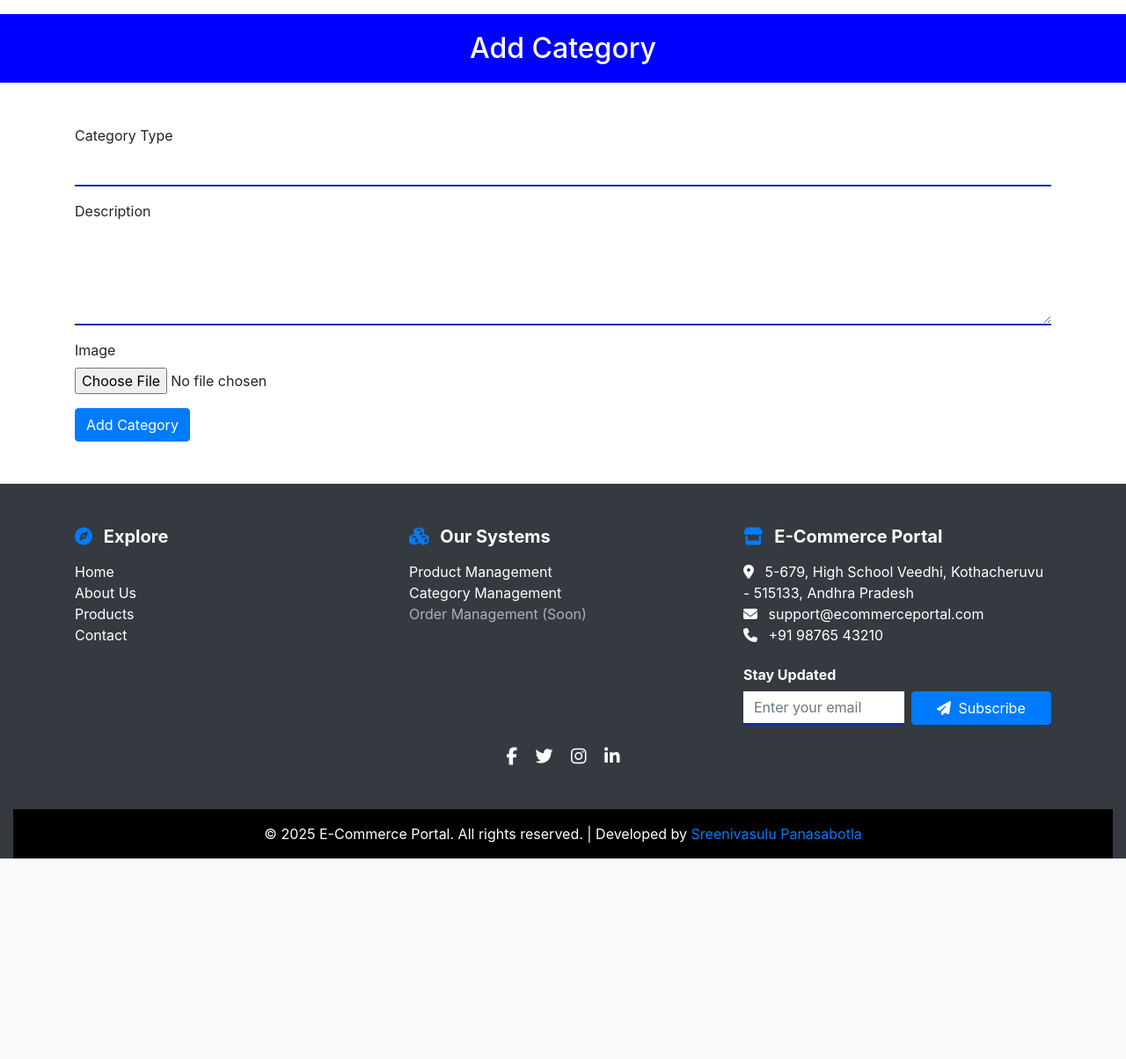
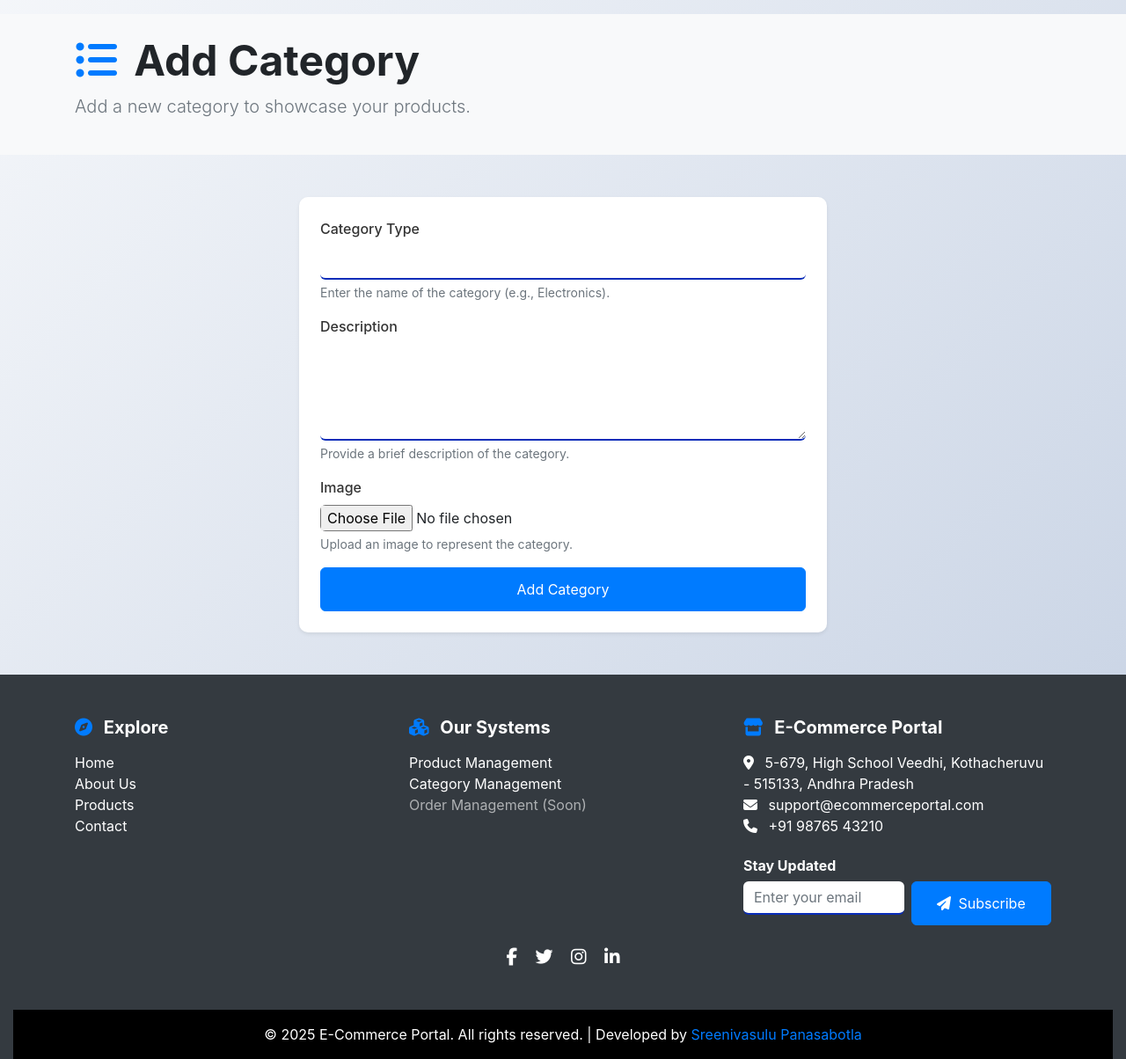
Before and after one commit to Sreenivasulu1914/e-commerce-portal, a Flask app: page /add_category in a window 1280 px wide. Shown: the part 56-1260 px from the top of the page at 88% size. Before the commit the page ends 1032 px from the top, so only its background shows below. Run offline with Flask 3, Linux system fonts and the light colour scheme; the visitor is signed in with stand-in values (Sample User, id 1); some libraries are stand-ins or nearby versions.

Commit message:
styles changes

```diff
--- a/templates/add_category.html
+++ b/templates/add_category.html
@@ -3,26 +3,198 @@
 {% block title %}Add Categories{% endblock %}
 
 {% block content %}
+    <!-- Heading Section -->
+    <section class="bg-light py-4">
+        <div class="container">
+            <h1 class="display-5 fw-bold animate__animated animate__fadeIn">
+                <i class="fas fa-list-ul me-2 text-primary"></i> {{ 'Edit Category' if category else 'Add Category' }}
+            </h1>
+            <p class="lead">{{ 'Update an existing category in our portfolio.' if category else 'Add a new category to showcase your products.' }}</p>
+        </div>
+    </section>
 
-    <h2 class="head_of_page">Add Category</h2>
     <!-- Add Category Form -->
-    <div class="container mt-5">
-
-        <form action="{{ url_for('edit_category', category_id=category['category_id']) if category else url_for('add_category') }}" method="post" enctype="multipart/form-data">
-            <div class="form-group">
-                <label for="category_type">Category Type</label>
-                <input type="text" class="form-control" id="category_type" name="category_type" value="{{ category['category_type'] if category else '' }}" required>
+    <div class="container mt-5 mb-5">
+        <div class="card p-4 shadow-sm animate__animated animate__fadeInUp" style="max-width: 600px; margin: 0 auto;">
+            <form action="{{ url_for('edit_category', category_id=category['category_id']) if category else url_for('add_category') }}" method="post" enctype="multipart/form-data" id="category-form">
+                <div class="form-group mb-3">
+                    <label for="category_type" class="form-label">Category Type</label>
+                    <input type="text" class="form-control" id="category_type" name="category_type" value="{{ category['category_type'] if category else '' }}" required aria-describedby="category_type_help">
+                    <small id="category_type_help" class="form-text text-muted">Enter the name of the category (e.g., Electronics).</small>
+                </div>
+                <div class="form-group mb-3">
+                    <label for="description" class="form-label">Description</label>
+                    <textarea class="form-control" id="description" name="description" rows="4" required aria-describedby="description_help">{{ category['description'] if category else '' }}</textarea>
+                    <small id="description_help" class="form-text text-muted">Provide a brief description of the category.</small>
+                </div>
+                <div class="form-group mb-3">
+                    <label for="image" class="form-label">Image</label>
+                    <input type="file" class="form-control-file" id="image" name="image" {% if not category %}required{% endif %} accept="image/*" aria-describedby="image_help">
+                    <small id="image_help" class="form-text text-muted">{{ 'Upload a new image or keep the existing one.' if category else 'Upload an image to represent the category.' }}</small>
+                </div>
+                <button type="submit" class="btn btn-primary w-100" id="submit-btn">{{ 'Update Category' if category else 'Add Category' }}</button>
+            </form>
+            <!-- Loading Spinner -->
+            <div id="loading-spinner" class="text-center mt-3 d-none">
+                <div class="spinner-border" role="status">
+                    <span class="visually-hidden">Loading...</span>
+                </div>
             </div>
-            <div class="form-group">
-                <label for="description">Description</label>
-                <textarea class="form-control" id="description" name="description" rows="4" required>{{ category['description'] if category else '' }}</textarea>
-            </div>
-            <div class="form-group">
-                <label for="image">Image</label>
-                <input type="file" class="form-control-file" id="image" name="image" {% if not category %}required{% endif %}>
-            </div>
-            <button type="submit" class="btn btn-primary">{{ 'Update Category' if category else 'Add Category' }}</button>
-        </form>
+        </div>
     </div>
 
-    {% endblock %}
+    <!-- JavaScript for Interactivity -->
+    <script>
+        document.addEventListener('DOMContentLoaded', function () {
+            const form = document.getElementById('category-form');
+            const submitBtn = document.getElementById('submit-btn');
+            const loadingSpinner = document.getElementById('loading-spinner');
+
+            form.addEventListener('submit', function (e) {
+                // Show loading spinner and disable button
+                submitBtn.disabled = true;
+                loadingSpinner.classList.remove('d-none');
+
+                // Simulate form submission delay (remove in production if backend handles this)
+                setTimeout(() => {
+                    submitBtn.disabled = false;
+                    loadingSpinner.classList.add('d-none');
+                }, 2000); // Replace with actual form submission logic
+            });
+
+            // Real-time validation feedback
+            const inputs = form.querySelectorAll('input, textarea');
+            inputs.forEach(input => {
+                input.addEventListener('input', function () {
+                    if (input.checkValidity()) {
+                        input.classList.remove('is-invalid');
+                        input.classList.add('is-valid');
+                    } else {
+                        input.classList.remove('is-valid');
+                        input.classList.add('is-invalid');
+                    }
+                });
+            });
+        });
+    </script>
+    <style>
+        /* Heading Section */
+.bg-light {
+    background-color: #f8f9fa !important;
+}
+
+.display-5 {
+    font-size: 2.5rem;
+    font-weight: 700;
+    line-height: 1.2;
+}
+
+.lead {
+    font-size: 1.25rem;
+    font-weight: 300;
+    color: #6c757d;
+}
+
+.text-primary {
+    color: #007bff !important;
+}
+
+/* Form Styling */
+.card {
+    border: none;
+    border-radius: 10px;
+    background: #fff;
+}
+
+.shadow-sm {
+    box-shadow: 0 2px 8px rgba(0, 0, 0, 0.1);
+}
+
+.form-control, .form-control-file {
+    border-radius: 6px;
+    transition: border-color 0.3s ease, box-shadow 0.3s ease;
+}
+
+.form-control:focus, .form-control-file:focus {
+    border-color: #007bff;
+    box-shadow: 0 0 0 0.2rem rgba(0, 123, 255, 0.25);
+}
+
+.form-label {
+    font-weight: 500;
+    color: #333;
+}
+
+.btn-primary {
+    background-color: #007bff;
+    border-color: #007bff;
+    border-radius: 6px;
+    padding: 0.75rem;
+    transition: background-color 0.2s ease, transform 0.2s ease;
+}
+
+.btn-primary:hover {
+    background-color: #0056b3;
+    border-color: #0056b3;
+    transform: translateY(-2px);
+}
+
+.btn-primary:disabled {
+    opacity: 0.65;
+    transform: none;
+}
+
+/* Validation Feedback */
+.is-valid {
+    border-color: #28a745 !important;
+}
+
+.is-invalid {
+    border-color: #dc3545 !important;
+}
+
+.form-text {
+    font-size: 0.875rem;
+}
+
+/* Loading Spinner */
+#loading-spinner {
+    display: none;
+}
+
+#loading-spinner.d-none {
+    display: none !important;
+}
+
+/* Responsive Adjustments */
+@media (max-width: 576px) {
+    .display-5 {
+        font-size: 1.8rem;
+    }
+    .lead {
+        font-size: 1rem;
+    }
+    .fa-list-ul {
+        font-size: 1.5rem;
+    }
+    .card {
+        padding: 1.5rem !important;
+    }
+    .btn-primary {
+        padding: 0.5rem;
+    }
+}
+
+@media (min-width: 768px) {
+    .display-5 {
+        font-size: 3rem;
+    }
+}
+
+/* Ensure consistency with body background */
+body {
+    background: linear-gradient(135deg, #f5f7fa 0%, #c3cfe2 100%);
+    min-height: 100vh;
+}
+    </style>
+{% endblock %}
--- a/templates/base.html
+++ b/templates/base.html
@@ -8,7 +8,7 @@
     <!-- Bootstrap CSS -->
     <link href="https://cdn.jsdelivr.net/npm/bootstrap-icons/font/bootstrap-icons.css" rel="stylesheet">
     <link href="https://cdn.jsdelivr.net/npm/bootstrap@5.3.0-alpha1/dist/css/bootstrap.min.css" rel="stylesheet">
-
+    <link rel="stylesheet" href="https://cdnjs.cloudflare.com/ajax/libs/animate.css/4.1.1/animate.min.css">
     <link href="https://stackpath.bootstrapcdn.com/bootstrap/4.5.2/css/bootstrap.min.css" rel="stylesheet">
     <link rel="stylesheet" href="{{ url_for('static', filename='style.css') }}">
     <link rel="icon" href="{{ url_for('static', filename='favicon.ico') }}" type="image/x-icon">
```
Also changed, not shown: templates/about_us.html (+5 -5 lines), static/images/Harini.jpg (added), static/images/rakshi1.jpg (added), static/images/trek.jpg (added).
